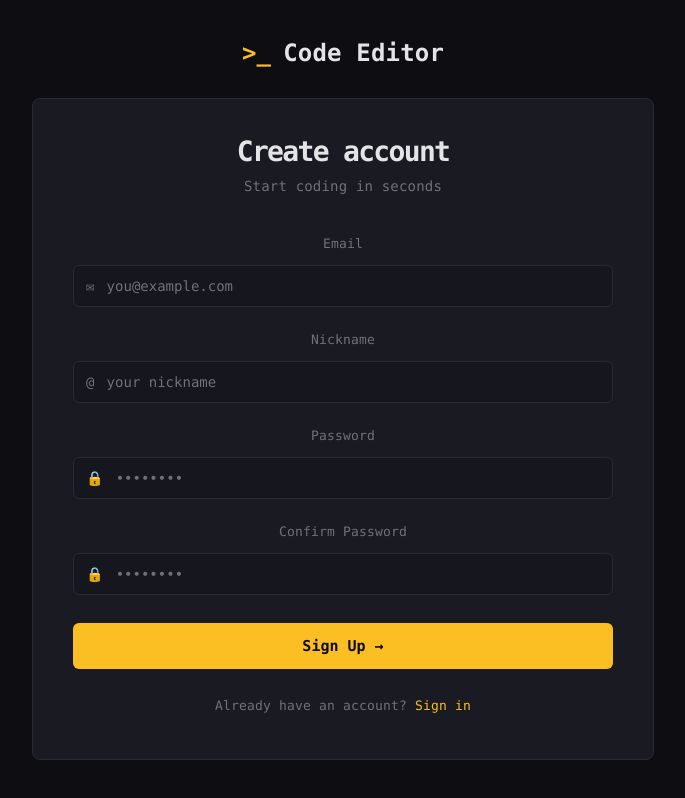
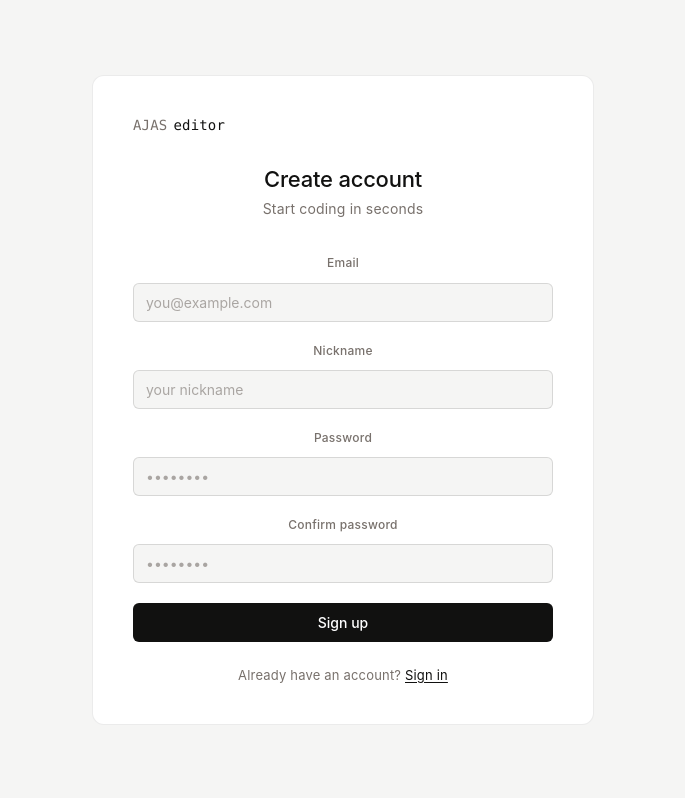
Before and after one commit to h2zkzd5whp-droid/opensource-web-azas, a React (Vite) app in the folder client/: page /register in a window 1280 px wide. Shown: the whole page, without its empty margins (297-982 px from the left). Built offline with nearby package versions, Linux system fonts and the light colour scheme.

Commit message:
refactor(auth): restyle Login/Register to match design.html

```diff
--- a/client/src/pages/Login.jsx
+++ b/client/src/pages/Login.jsx
@@ -4,13 +4,13 @@ import { useAuth } from '../contexts/AuthContext';
 import styles from '../styles/Login.module.css';
 
 const ERROR_MESSAGES = {
+  FIELD_MISSING: 'Please enter your email and password.',
   WRONG_PASSWORD: 'Incorrect email or password.',
-  FIELD_MISSING: 'Please enter your email and password.',
 };
 
 export default function Login() {
+  const navigate = useNavigate();
   const { login } = useAuth();
-  const navigate = useNavigate();
 
   const [email, setEmail] = useState('');
   const [password, setPassword] = useState('');
@@ -20,8 +20,8 @@ export default function Login() {
   const handleSubmit = async (e) => {
     e.preventDefault();
     setError('');
+
     setSubmitting(true);
-
     try {
       await login(email, password);
       navigate('/dashboard');
@@ -35,22 +35,22 @@ export default function Login() {
 
   return (
     <div className={styles.page}>
+      <div className={styles.card}>
         <div className={styles.brand}>
-        <span className={styles.brandPrompt}>&gt;_</span>
-        <span className={styles.brandName}>Code Editor</span>
+          <span className={styles.brandMark}>AJAS</span>
+          <span className={styles.brandName}>editor</span>
         </div>
 
-      <div className={styles.card}>
+        <div className={styles.header}>
           <h1 className={styles.title}>Welcome back</h1>
-        <p className={styles.subtitle}>Sign in to your account</p>
+          <p className={styles.subtitle}>Sign in to continue</p>
+        </div>
 
         {error && <div className={styles.errorBanner}>{error}</div>}
 
         <form onSubmit={handleSubmit} className={styles.form}>
           <label className={styles.field}>
             <span className={styles.label}>Email</span>
-            <div className={styles.inputWrap}>
-              <span className={styles.inputIcon}>✉</span>
             <input
               type="email"
               value={email}
@@ -60,13 +60,10 @@ export default function Login() {
               required
               className={styles.input}
             />
-            </div>
           </label>
 
           <label className={styles.field}>
             <span className={styles.label}>Password</span>
-            <div className={styles.inputWrap}>
-              <span className={styles.inputIcon}>🔒</span>
             <input
               type="password"
               value={password}
@@ -76,7 +73,6 @@ export default function Login() {
               required
               className={styles.input}
             />
-            </div>
           </label>
 
           <button
@@ -84,12 +80,13 @@ export default function Login() {
             disabled={submitting}
             className={styles.submitBtn}
           >
-            {submitting ? 'Signing in...' : 'Sign In →'}
+            {submitting ? 'Signing in...' : 'Sign in'}
           </button>
         </form>
 
         <p className={styles.footer}>
-          Don't have an account? <Link to="/register" className={styles.link}>Sign up</Link>
+          No account?{' '}
+          <Link to="/register" className={styles.link}>Create one</Link>
         </p>
       </div>
     </div>
--- a/client/src/pages/Register.jsx
+++ b/client/src/pages/Register.jsx
@@ -47,22 +47,22 @@ export default function Register() {
 
   return (
     <div className={styles.page}>
+      <div className={styles.card}>
         <div className={styles.brand}>
-        <span className={styles.brandPrompt}>&gt;_</span>
-        <span className={styles.brandName}>Code Editor</span>
+          <span className={styles.brandMark}>AJAS</span>
+          <span className={styles.brandName}>editor</span>
         </div>
 
-      <div className={styles.card}>
+        <div className={styles.header}>
           <h1 className={styles.title}>Create account</h1>
           <p className={styles.subtitle}>Start coding in seconds</p>
+        </div>
 
         {error && <div className={styles.errorBanner}>{error}</div>}
 
         <form onSubmit={handleSubmit} className={styles.form}>
           <label className={styles.field}>
             <span className={styles.label}>Email</span>
-            <div className={styles.inputWrap}>
-              <span className={styles.inputIcon}>✉</span>
             <input
               type="email"
               value={email}
@@ -72,13 +72,10 @@ export default function Register() {
               required
               className={styles.input}
             />
-            </div>
           </label>
 
           <label className={styles.field}>
             <span className={styles.label}>Nickname</span>
-            <div className={styles.inputWrap}>
-              <span className={styles.inputIcon}>@</span>
             <input
               type="text"
               value={nickname}
@@ -88,13 +85,10 @@ export default function Register() {
               required
               className={styles.input}
             />
-            </div>
           </label>
 
           <label className={styles.field}>
             <span className={styles.label}>Password</span>
-            <div className={styles.inputWrap}>
-              <span className={styles.inputIcon}>🔒</span>
             <input
               type="password"
               value={password}
@@ -104,13 +98,10 @@ export default function Register() {
               required
               className={styles.input}
             />
-            </div>
           </label>
 
           <label className={styles.field}>
-            <span className={styles.label}>Confirm Password</span>
-            <div className={styles.inputWrap}>
-              <span className={styles.inputIcon}>🔒</span>
+            <span className={styles.label}>Confirm password</span>
             <input
               type="password"
               value={confirmPassword}
@@ -120,7 +111,6 @@ export default function Register() {
               required
               className={styles.input}
             />
-            </div>
           </label>
 
           <button
@@ -128,12 +118,13 @@ export default function Register() {
             disabled={submitting}
             className={styles.submitBtn}
           >
-            {submitting ? 'Creating account...' : 'Sign Up →'}
+            {submitting ? 'Creating account...' : 'Sign up'}
           </button>
         </form>
 
         <p className={styles.footer}>
-          Already have an account? <Link to="/login" className={styles.link}>Sign in</Link>
+          Already have an account?{' '}
+          <Link to="/login" className={styles.link}>Sign in</Link>
         </p>
       </div>
     </div>
--- a/client/src/styles/Register.module.css
+++ b/client/src/styles/Register.module.css
@@ -1,238 +1,276 @@
 .page {
-  --bg: #0d0d12;
-  --card-bg: #1a1a22;
-  --card-border: #2a2a35;
-  --text: #e4e4e7;
-  --text-muted: #71717a;
-  --accent: #fbbf24;
-  --accent-hover: #f59e0b;
-  --input-bg: #16161e;
-  --input-border: #2a2a35;
-  --error: #ef4444;
-  --error-bg: rgba(239, 68, 68, 0.1);
+  --bg: #f5f5f4;
+  --bg-dark: #0c0c0e;
+  --card-bg: #ffffff;
+  --card-bg-dark: #141416;
+  --card-border: rgba(0, 0, 0, 0.08);
+  --card-border-dark: rgba(255, 255, 255, 0.07);
+  --text: #111110;
+  --text-dark: #e8e8e6;
+  --text-muted: #78716c;
+  --text-muted-dark: #6b6b68;
+  --input-bg: #f5f5f4;
+  --input-bg-dark: #1c1c1f;
+  --input-border: rgba(0, 0, 0, 0.12);
+  --input-border-dark: rgba(255, 255, 255, 0.08);
+  --input-border-focus: #111110;
+  --input-border-focus-dark: #e8e8e6;
+  --btn-bg: #111110;
+  --btn-bg-dark: #e8e8e6;
+  --btn-text: #ffffff;
+  --btn-text-dark: #111110;
+  --error: #c0392b;
+  --error-bg: #fef2f2;
+  --error-border: rgba(192, 57, 43, 0.2);
   --mono: ui-monospace, 'JetBrains Mono', Consolas, monospace;
+  --sans: -apple-system, BlinkMacSystemFont, 'Segoe UI', sans-serif;
 
   position: fixed;
   inset: 0;
   overflow-y: auto;
-
   background: var(--bg);
-  color: var(--text);
-  font-family: var(--mono);
   display: flex;
-  flex-direction: column;
   align-items: center;
   justify-content: center;
   padding: 24px;
-  gap: 32px;
+}
+
+@media (prefers-color-scheme: dark) {
+  .page {
+    background: var(--bg-dark);
+  }
+}
+
+.card {
+  width: 100%;
+  max-width: 420px;
+  background: var(--card-bg);
+  border: 1px solid var(--card-border);
+  border-radius: 12px;
+  padding: 36px 40px;
+}
+
+@media (prefers-color-scheme: dark) {
+  .card {
+    background: var(--card-bg-dark);
+    border-color: var(--card-border-dark);
+  }
 }
 
 .brand {
   display: flex;
   align-items: center;
-  gap: 12px;
-  font-size: 24px;
-  font-weight: 600;
+  gap: 6px;
+  margin-bottom: 28px;
+  font-family: var(--mono);
+  font-size: 14px;
+  font-weight: 500;
+  color: var(--text);
 }
 
-.brandPrompt {
-  color: var(--accent);
+@media (prefers-color-scheme: dark) {
+  .brand {
+    color: var(--text-dark);
+  }
+}
+
+.brandMark {
+  color: var(--text-muted);
+}
+
+@media (prefers-color-scheme: dark) {
+  .brandMark {
+    color: var(--text-muted-dark);
+  }
 }
 
 .brandName {
   color: var(--text);
 }
 
-.card {
-  width: 100%;
-  max-width: 540px;
-  background: var(--card-bg);
-  border: 1px solid var(--card-border);
-  border-radius: 8px;
-  padding: 40px;
+@media (prefers-color-scheme: dark) {
+  .brandName {
+    color: var(--text-dark);
+  }
+}
+
+.header {
+  margin-bottom: 28px;
 }
 
 .title {
-  font-family: var(--mono);
-  font-size: 28px;
-  font-weight: 700;
+  font-family: var(--sans);
+  font-size: 22px;
+  font-weight: 500;
   color: var(--text);
-  margin: 0 0 8px;
+  margin: 0 0 4px;
+  letter-spacing: -0.01em;
+}
+
+@media (prefers-color-scheme: dark) {
+  .title {
+    color: var(--text-dark);
+  }
 }
 
 .subtitle {
+  font-family: var(--sans);
+  font-size: 14px;
   color: var(--text-muted);
-  font-size: 14px;
-  margin: 0 0 32px;
+  margin: 0;
+}
+
+@media (prefers-color-scheme: dark) {
+  .subtitle {
+    color: var(--text-muted-dark);
+  }
 }
 
 .errorBanner {
   background: var(--error-bg);
   color: var(--error);
-  border: 1px solid var(--error);
+  border: 1px solid var(--error-border);
   border-radius: 6px;
   padding: 10px 14px;
   font-size: 13px;
+  font-family: var(--sans);
   margin-bottom: 20px;
 }
 
 .form {
   display: flex;
   flex-direction: column;
-  gap: 20px;
+  gap: 16px;
 }
 
 .field {
   display: flex;
   flex-direction: column;
-  gap: 8px;
+  gap: 6px;
 }
 
 .label {
-  font-size: 13px;
+  font-family: var(--sans);
+  font-size: 12px;
+  font-weight: 500;
   color: var(--text-muted);
+  letter-spacing: 0.02em;
 }
 
-.inputWrap {
-  display: flex;
-  align-items: center;
+@media (prefers-color-scheme: dark) {
+  .label {
+    color: var(--text-muted-dark);
+  }
+}
+
+.input {
   background: var(--input-bg);
   border: 1px solid var(--input-border);
   border-radius: 6px;
+  padding: 10px 12px;
+  font-family: var(--sans);
+  font-size: 14px;
+  color: var(--text);
+  outline: none;
   transition: border-color 0.15s;
-}
-
-.inputWrap:focus-within {
-  border-color: var(--accent);
-}
-
-.inputIcon {
-  padding: 0 12px;
-  color: var(--text-muted);
-  font-size: 14px;
-}
-
-.input {
-  flex: 1;
-  background: transparent;
-  border: none;
-  outline: none;
-  padding: 12px 12px 12px 0;
-  color: var(--text);
-  font-family: var(--mono);
-  font-size: 14px;
-  min-width: 0;
+  width: 100%;
+  box-sizing: border-box;
 }
 
 .input::placeholder {
   color: var(--text-muted);
+  opacity: 0.6;
+}
+
+.input:focus {
+  border-color: var(--input-border-focus);
+}
+
+@media (prefers-color-scheme: dark) {
+  .input {
+    background: var(--input-bg-dark);
+    border-color: var(--input-border-dark);
+    color: var(--text-dark);
+  }
+
+  .input::placeholder {
+    color: var(--text-muted-dark);
+  }
+
+  .input:focus {
+    border-color: var(--input-border-focus-dark);
+  }
 }
 
 .submitBtn {
-  background: var(--accent);
-  color: #0d0d12;
+  background: var(--btn-bg);
+  color: var(--btn-text);
   border: none;
   border-radius: 6px;
-  padding: 14px;
-  font-family: var(--mono);
-  font-size: 15px;
-  font-weight: 600;
+  padding: 11px;
+  font-family: var(--sans);
+  font-size: 14px;
+  font-weight: 500;
   cursor: pointer;
-  margin-top: 8px;
-  transition: background 0.15s;
+  margin-top: 4px;
+  transition: opacity 0.15s;
+  width: 100%;
 }
 
 .submitBtn:hover:not(:disabled) {
-  background: var(--accent-hover);
+  opacity: 0.85;
 }
 
 .submitBtn:disabled {
-  opacity: 0.6;
+  opacity: 0.45;
   cursor: not-allowed;
+}
+
+@media (prefers-color-scheme: dark) {
+  .submitBtn {
+    background: var(--btn-bg-dark);
+    color: var(--btn-text-dark);
+  }
 }
 
 .footer {
   text-align: center;
-  margin: 24px 0 0;
+  margin: 20px 0 0;
   color: var(--text-muted);
+  font-family: var(--sans);
   font-size: 13px;
 }
 
+@media (prefers-color-scheme: dark) {
+  .footer {
+    color: var(--text-muted-dark);
+  }
+}
+
 .link {
-  color: var(--accent);
-  text-decoration: none;
+  color: var(--text);
+  text-decoration: underline;
+  text-underline-offset: 2px;
 }
 
 .link:hover {
-  text-decoration: underline;
+  opacity: 0.7;
 }
 
-/* 태블릿 */
-@media (max-width: 768px) {
+@media (prefers-color-scheme: dark) {
+  .link {
+    color: var(--text-dark);
+  }
+}
+
+@media (max-width: 480px) {
   .page {
-    padding: 20px;
-    gap: 24px;
+    padding: 16px;
+    align-items: flex-start;
+    padding-top: 48px;
   }
 
   .card {
-    padding: 32px 28px;
-  }
-
-  .title {
-    font-size: 24px;
-  }
-
-  .subtitle {
-    margin-bottom: 24px;
+    padding: 28px 24px;
   }
 }
-
-/* 모바일 */
-@media (max-width: 480px) {
-  .page {
-    padding: 16px;
-    gap: 20px;
-    justify-content: flex-start;
-    padding-top: 48px;
-  }
-
-  .brand {
-    font-size: 20px;
-  }
-
-  .card {
-    padding: 24px 20px;
-    border-radius: 12px;
-  }
-
-  .title {
-    font-size: 22px;
-  }
-
-  .form {
-    gap: 16px;
-  }
-
-  .input {
-    padding: 14px 12px 14px 0;
-    font-size: 16px;
-  }
-
-  .inputIcon {
-    padding: 0 14px;
-  }
-
-  .submitBtn {
-    padding: 16px;
-    font-size: 16px;
-  }
-}
-
-/* 짧은 화면 (가로 모바일 등) */
-@media (max-height: 600px) {
-  .page {
-    justify-content: flex-start;
-    padding-top: 24px;
-    padding-bottom: 24px;
-  }
-}
```
Also changed, not shown: client/src/styles/Login.module.css (+178 -140 lines). Lines whose indentation alone changed are shown as unchanged.
